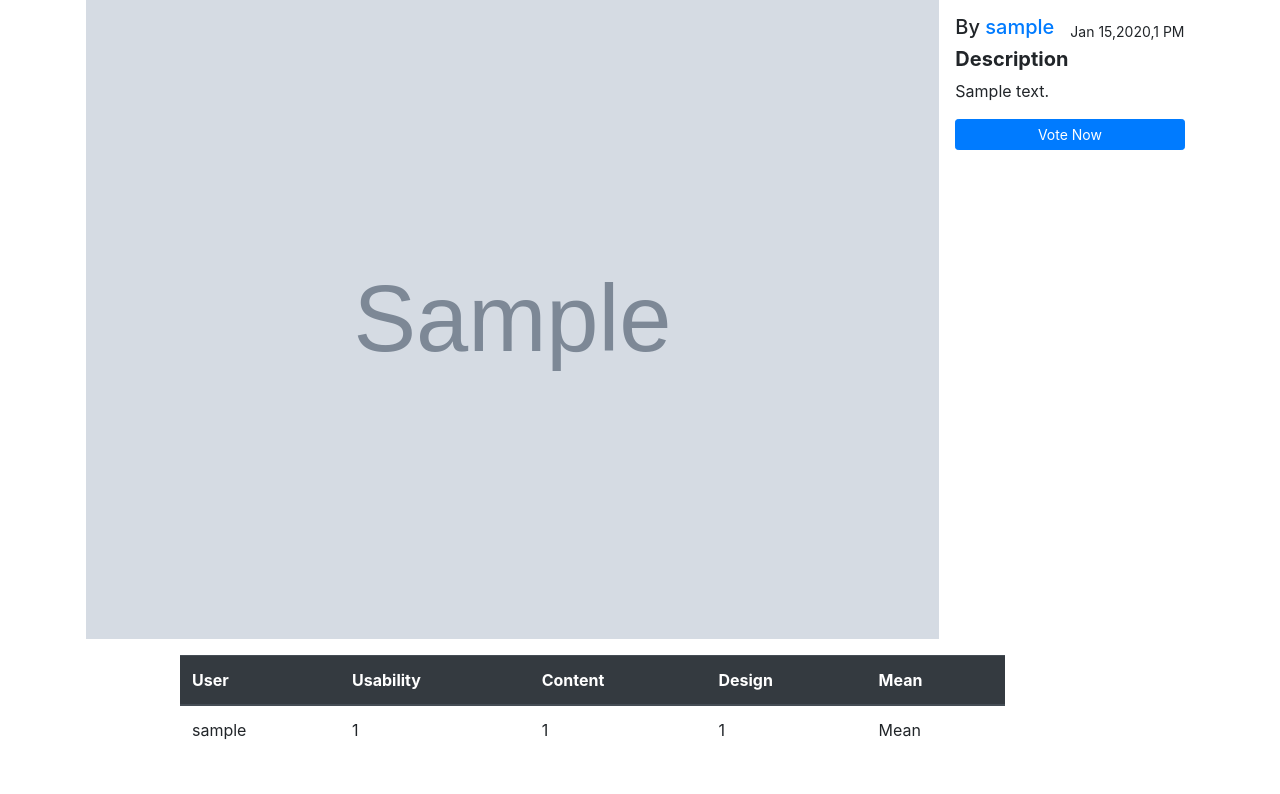
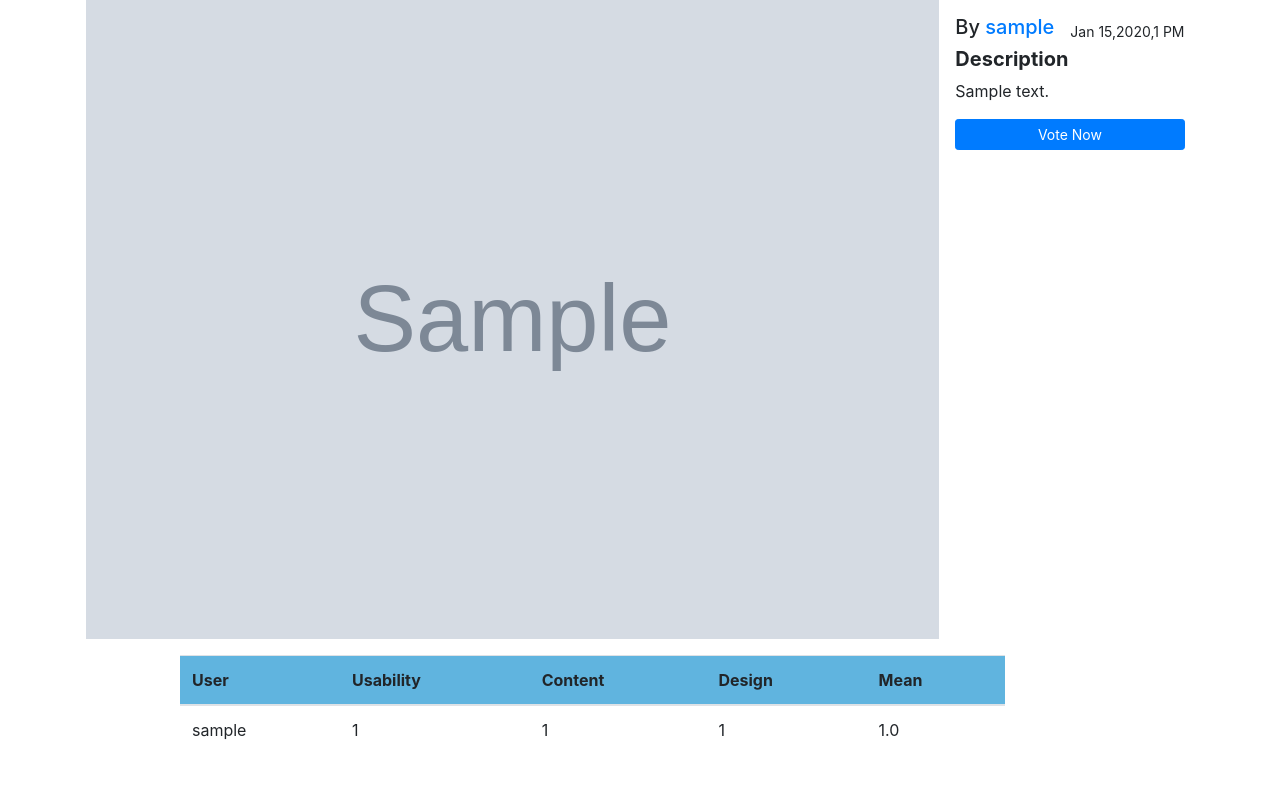
Before and after one commit to dynamodenis/awwards, a Django app: page /project/1/ in a window 1280 px wide. Shown: the part 91-885 px from the top of the page. Run offline with Django 3.2, Linux system fonts and the light colour scheme; a user stored in the database is signed in; tables that the repository leaves empty hold one stand-in row (values such as "Sample post"); grey boxes marked "Sample" are stand-in pictures; some libraries are stand-ins or nearby versions.

Commit message:
total mean of the votes created in the profile view function

```diff
--- a/project/views.py
+++ b/project/views.py
@@ -11,6 +11,7 @@ from .permission import IsAdminOrReadOnly
 from django.http import HttpResponseRedirect
 from django.urls import reverse
 from django.contrib import messages
+import numpy as np
 
 # Create your views here.
 #api view
@@ -104,12 +105,23 @@ def profile(request):
 
 
 #specific project
+@login_required
 def project(request,project_id):
     project=get_object_or_404(Project,pk=project_id)
     votes=Votes()
     votes_list=project.votes_set.all()
-    return render(request, 'project/project.html',{'project':project,'votes':votes,'votes_list':votes_list})
+    for vote in votes_list:
+        vote_mean=[]
+        usability=vote.usability
+        vote_mean.append(usability)
+        content=vote.content
+        vote_mean.append(content)
+        design=vote.design
+        vote_mean.append(design)
+        mean=np.mean(vote_mean)
+    return render(request, 'project/project.html',{'project':project,'votes':votes,'votes_list':votes_list,'mean':mean})
 
+@login_required
 def new_project(request):
     current_user=request.user
     if request.method=='POST':
@@ -125,11 +137,12 @@ def new_project(request):
 
     return render(request,'project/new_project.html',{'form':form})
 
+@login_required
 def posted_by(request, user_id):
     user=get_object_or_404(User,pk=user_id)
     return render(request,'project/posted_by.html', {'user':user})
 
-
+@login_required
 def vote(request, project_id):
     project=get_object_or_404(Project, pk=project_id)
     votes=Votes()
--- a/templates/project/project.html
+++ b/templates/project/project.html
@@ -43,7 +43,7 @@
             {% for vote in votes_list%}
                 <div>
                     <table class="table">
-                        <thead class="thead-dark">
+                        <thead class="thead" style="background-color: #60b4df;">
                         <tr>
                             <th scope="col">User</th>
                             <th scope="col">Usability</th>
@@ -58,7 +58,7 @@
                             <td scope="col">{{vote.usability}}</td>
                             <td scope="col">{{vote.content}}</td>
                             <td scope="col">{{vote.design}}</td>
-                            <td scope="col">Mean</td>
+                            <td scope="col">{{mean}}</td>
                         </tr>
                         </tbody>
                     </table>
@@ -67,7 +67,7 @@
         {%else%}
         <div>
             <table class="table">
-                <thead class="thead-dark">
+                <thead class="thead" style="background-color: #60b4df;">
                   <tr>
                     <th scope="col">User</th>
                     <th scope="col">Usability</th>
```
